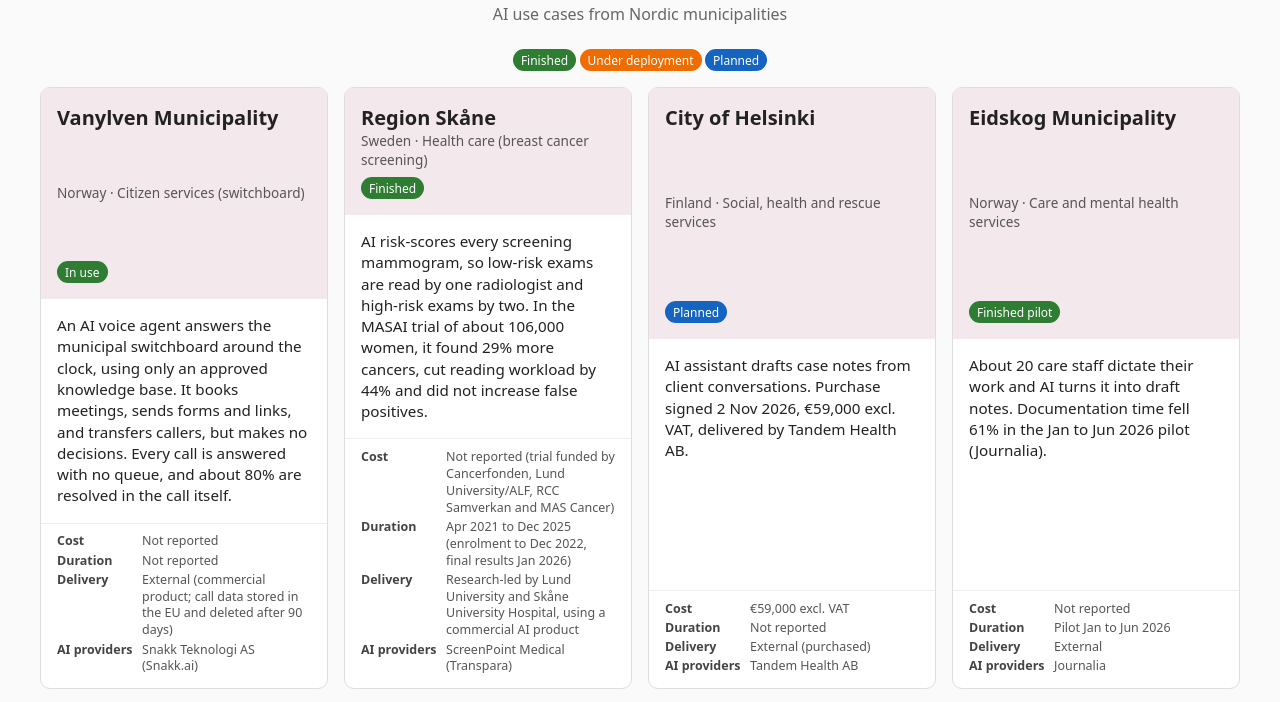
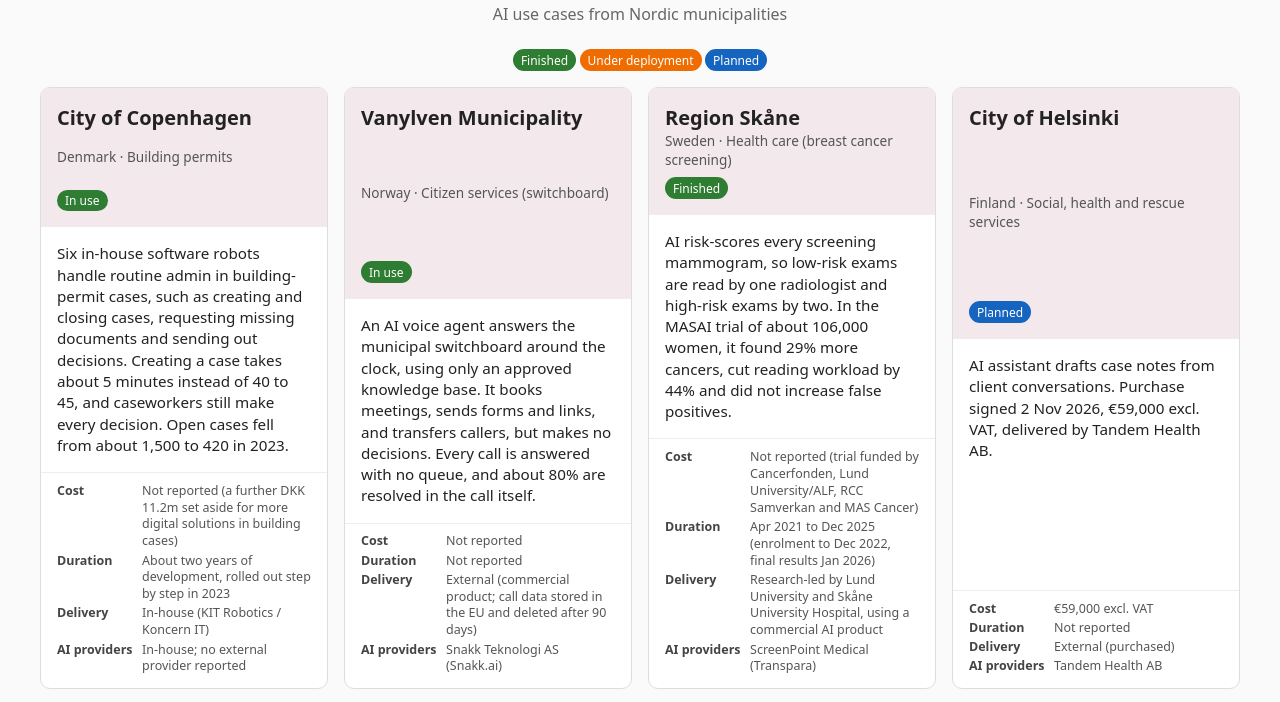
Before and after one commit to arttuahola-beep/botsnroses, a plain HTML site: page index.html in a window 1280 px wide. Shown: the part 83-785 px from the top of the page. Drawn offline with Linux system fonts and the light colour scheme.

Commit message:
Add Copenhagen building-permit robots case

```diff
--- a/index.html
+++ b/index.html
@@ -38,6 +38,16 @@
   <span class="tag planned">Planned</span>
 </div>
 <main class="grid">
+
+  <a class="card" href="https://www.kk.dk/nyheder/koebenhavn-bekaemper-lange-sagsbehandlingstider-med-robotter">
+    <div class="top">
+      <h2>City of Copenhagen</h2>
+      <div class="meta">Denmark · Building permits</div>
+      <span class="tag finished">In use</span>
+    </div>
+    <div class="bottom">Six in-house software robots handle routine admin in building-permit cases, such as creating and closing cases, requesting missing documents and sending out decisions. Creating a case takes about 5 minutes instead of 40 to 45, and caseworkers still make every decision. Open cases fell from about 1,500 to 420 in 2023.</div>
+    <dl class="facts"><dt>Cost</dt><dd>Not reported (a further DKK 11.2m set aside for more digital solutions in building cases)</dd><dt>Duration</dt><dd>About two years of development, rolled out step by step in 2023</dd><dt>Delivery</dt><dd>In-house (KIT Robotics / Koncern IT)</dd><dt>AI providers</dt><dd>In-house; no external provider reported</dd></dl>
+  </a>
 
   <a class="card" href="https://ki.norge.no/eksempler/ki-sentralbord">
     <div class="top">
```
